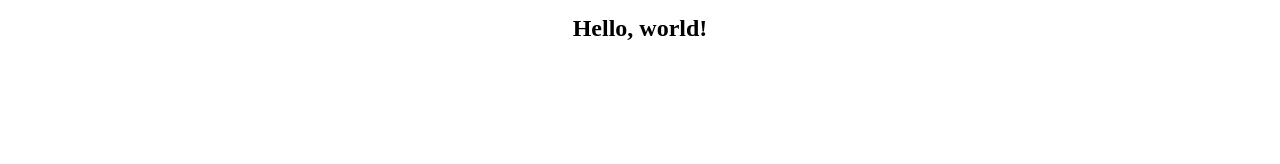
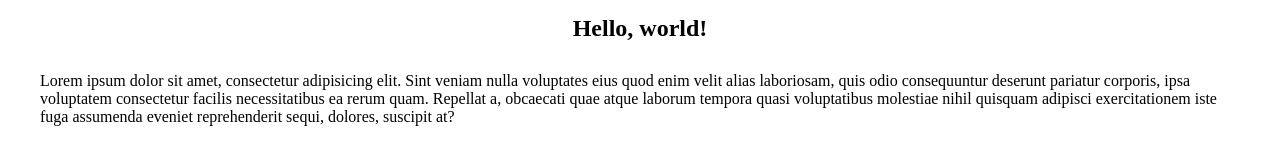
Before and after one commit to YuriNikulin/website, a plain HTML site: page index.html in a window 1280 px wide. Drawn offline with Linux system fonts and the light colour scheme.

Commit message:
add b-about

```diff
--- a/index.html
+++ b/index.html
@@ -13,5 +13,12 @@
 			</h1>
 		</div>
 	</section>
+	<section class="b-about">
+		<div class="container pt--reg pb--reg">
+			<p class="text--reg">
+				Lorem ipsum dolor sit amet, consectetur adipisicing elit. Sint veniam nulla voluptates eius quod enim velit alias laboriosam, quis odio consequuntur deserunt pariatur corporis, ipsa voluptatem consectetur facilis necessitatibus ea rerum quam. Repellat a, obcaecati quae atque laborum tempora quasi voluptatibus molestiae nihil quisquam adipisci exercitationem iste fuga assumenda eveniet reprehenderit sequi, dolores, suscipit at?
+			</p>
+		</div>
+	</section>
 </body>
 </html>
```
